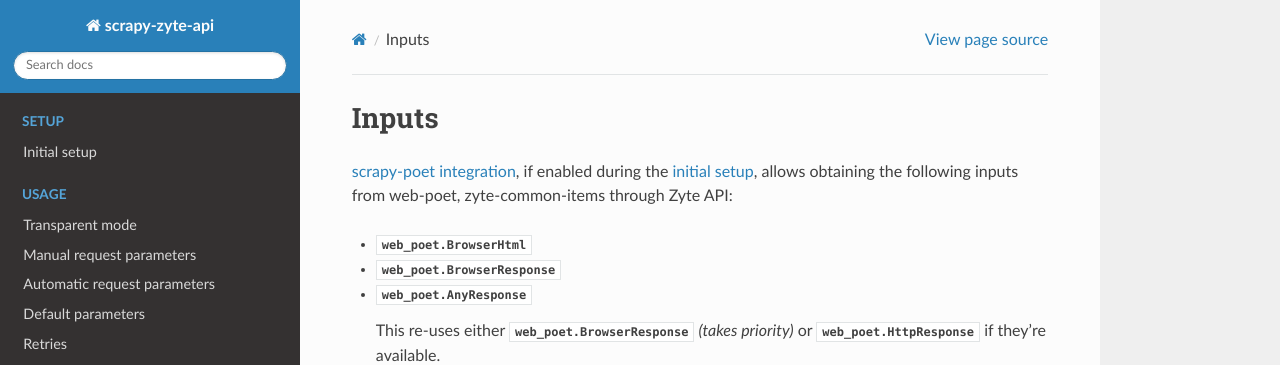
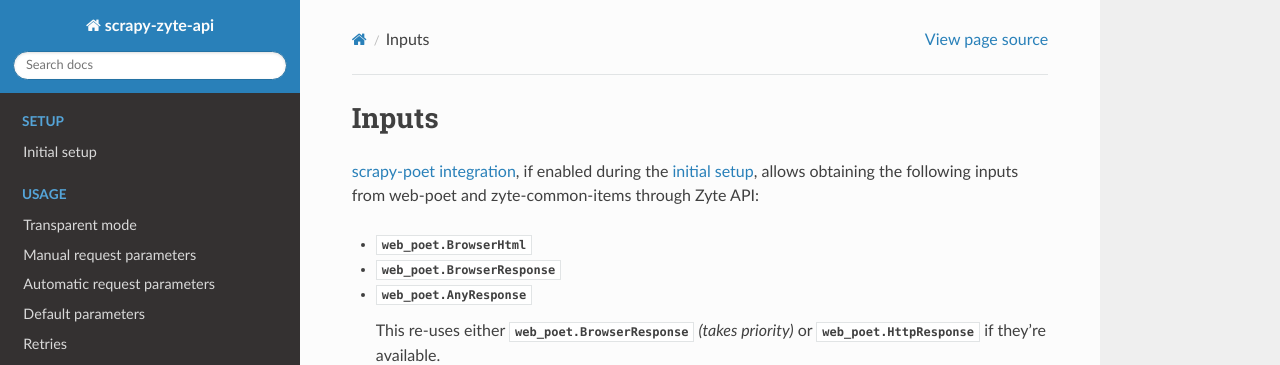
Before and after one commit to scrapy-plugins/scrapy-zyte-api, a Sphinx documentation site: the page built from docs/reference/inputs.rst, in a window 1280 px wide and 1363 px high. Shown: the top 365 px of the window. Built offline with Sphinx 7.4.7 and the Read the Docs theme 2.0.0, drawn with Linux system fonts in a browser that asks for light colours.

Commit message:
Remove leftover from an earlier draft

```diff
--- a/docs/reference/inputs.rst
+++ b/docs/reference/inputs.rst
@@ -6,7 +6,7 @@
 
 :ref:`scrapy-poet integration <scrapy-poet>`, if enabled during the
 :ref:`initial setup <setup>`, allows obtaining the following :ref:`inputs
-<web-poet:inputs>` from :doc:`web-poet <web-poet:index>`,
+<web-poet:inputs>` from :doc:`web-poet <web-poet:index>` and
 :doc:`zyte-common-items <zyte-common-items:index>` through Zyte API:
 
 -   :class:`web_poet.BrowserHtml`
```
